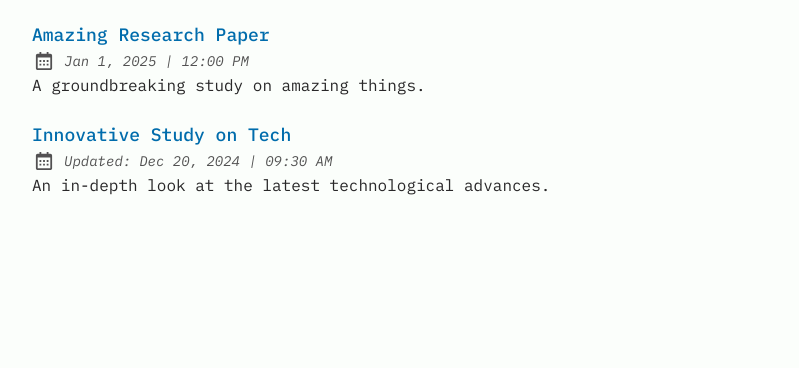
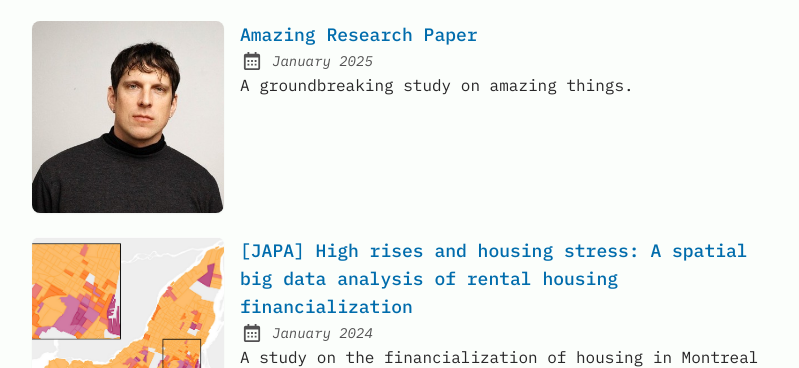
Before and after one commit to maybemkl/mikaelbrunila.com, an Astro site: page /publications in a window 1280 px wide. Shown: the part 356-724 px from the top of the page, without its empty margins (240-1039 px from the left). Built offline with nearby package versions, Linux system fonts and the light colour scheme; Astro itself is replaced by a stand-in of ours.

Commit message:
tweaks to the publications page, increase image size etc

```diff
--- a/src/components/Card.tsx
+++ b/src/components/Card.tsx
@@ -4,20 +4,28 @@ import type { CollectionEntry } from "astro:content";
 
 export interface Props {
   href?: string;
-  frontmatter: CollectionEntry<"blog">["data"];
+  frontmatter: CollectionEntry<"blog">["data"] & { image?: string }; // Add `image` here
   secHeading?: boolean;
 }
 
 export default function Card({ href, frontmatter, secHeading = true }: Props) {
-  const { title, pubDatetime, modDatetime, description } = frontmatter;
+  const { title, pubDatetime, modDatetime, description, image } = frontmatter;
 
   const headerProps = {
     style: { viewTransitionName: slugifyStr(title) },
     className: "text-lg font-medium decoration-dashed hover:underline",
   };
-
+  console.log("Card frontmatter:", frontmatter);
   return (
-    <li className="my-6">
+    <li className="my-6 flex items-start space-x-4">
+      {image && (
+        <img
+          src={image}
+          alt={title}
+          className="w-48 h-48 object-cover rounded-lg shadow-sm" // Increased width and height
+        />
+      )}
+      <div>
         <a
           href={href}
           className="inline-block text-lg font-medium text-skin-accent decoration-dashed underline-offset-4 focus-visible:no-underline focus-visible:underline-offset-0"
@@ -28,8 +36,9 @@ export default function Card({ href, frontmatter, secHeading = true }: Props) {
             <h3 {...headerProps}>{title}</h3>
           )}
         </a>
-      <Datetime pubDatetime={pubDatetime} modDatetime={modDatetime} />
+        <Datetime pubDatetime={pubDatetime} modDatetime={modDatetime} format={frontmatter.format || "full"} />
         <p>{description}</p>
+      </div>
     </li>
   );
 }
--- a/src/components/Datetime.tsx
+++ b/src/components/Datetime.tsx
@@ -4,6 +4,7 @@ import type { CollectionEntry } from "astro:content";
 interface DatetimesProps {
   pubDatetime: string | Date;
   modDatetime: string | Date | undefined | null;
+  format?: "full" | "year-month"; // Added format prop
 }
 
 interface EditPostProps {
@@ -23,6 +24,7 @@ export default function Datetime({
   className = "",
   editPost,
   postId,
+  format = "full", // Added default format prop
 }: Props) {
   return (
     <div
@@ -49,6 +51,7 @@ export default function Datetime({
         <FormattedDatetime
           pubDatetime={pubDatetime}
           modDatetime={modDatetime}
+          format={format} // Pass format prop to FormattedDatetime
         />
         {size === "lg" && <EditPost editPost={editPost} postId={postId} />}
       </span>
@@ -56,28 +59,36 @@ export default function Datetime({
   );
 }
 
-const FormattedDatetime = ({ pubDatetime, modDatetime }: DatetimesProps) => {
+const FormattedDatetime = ({ pubDatetime, modDatetime, format = "full" }: DatetimesProps) => {
+  // MOD: Added format support to adjust date display
   const myDatetime = new Date(
     modDatetime && modDatetime > pubDatetime ? modDatetime : pubDatetime
   );
 
-  const date = myDatetime.toLocaleDateString(LOCALE.langTag, {
-    year: "numeric",
-    month: "short",
-    day: "numeric",
-  });
+  // MOD: Adjusted date formatting based on format prop
+  const dateOptions =
+    format === "year-month"
+      ? { year: "numeric", month: "long" } // Show year and month
+      : { year: "numeric", month: "short", day: "numeric" }; // Default full format
 
-  const time = myDatetime.toLocaleTimeString(LOCALE.langTag, {
+  const timeOptions = {
     hour: "2-digit",
     minute: "2-digit",
-  });
+  };
+
+  const date = myDatetime.toLocaleDateString(LOCALE.langTag, dateOptions);
+  const time = myDatetime.toLocaleTimeString(LOCALE.langTag, timeOptions);
 
   return (
     <>
       <time dateTime={myDatetime.toISOString()}>{date}</time>
-      <span aria-hidden="true"> | </span>
-      <span className="sr-only">&nbsp;at&nbsp;</span>
-      <span className="text-nowrap">{time}</span>
+      {format === "full" && ( // Only show time for full format
+        <>
+          <span aria-hidden="true"> | </span>
+          <span className="sr-only">&nbsp;at&nbsp;</span>
+          <span className="text-nowrap">{time}</span>
+        </>
+      )}
     </>
   );
 };
--- a/src/layouts/Publications.astro
+++ b/src/layouts/Publications.astro
@@ -18,6 +18,9 @@ export interface Props {
 }
 
 const { cards } = Astro.props;
+
+// Add console.log here to debug the cards data
+console.log("Cards data:", cards);
 ---
 
 <Layout title="Publications">
@@ -26,7 +29,14 @@ const { cards } = Astro.props;
     {cards?.length ? (
       <ul class="space-y-6">
         {cards.map((card) => (
-          <Card {...card} />
+          <Card
+            {...card}
+            frontmatter={{
+              ...card.frontmatter,
+              format: "year-month", // Pass format to specify year and month only
+              image: card.frontmatter.image, // Ensure image is passed
+            }}
+          />
         ))}
       </ul>
     ) : (
--- a/src/pages/publications/index.astro
+++ b/src/pages/publications/index.astro
@@ -12,12 +12,12 @@ const publications = [
     modDatetime: null, // Optional
   },
   {
-    title: "Innovative Study on Tech",
-    url: "https://example.com/innovative-tech",
-    image: "/assets/img/mikael_brunila.jpeg",
-    description: "An in-depth look at the latest technological advances.",
-    pubDatetime: "2024-12-15T08:00:00Z",
-    modDatetime: "2024-12-20T09:30:00Z",
+    title: "[JAPA] High rises and housing stress: A spatial big data analysis of rental housing financialization",
+    url: "https://www.tandfonline.com/doi/full/10.1080/01944363.2022.2126382",
+    image: "/assets/img/japa_map.png",
+    description: "A study on the financialization of housing in Montreal using a large scraped dataset and Bayesian spatial models.",
+    pubDatetime: "2024-01-01T00:00:00Z",
+    modDatetime: null,
   },
 ];
 
@@ -29,6 +29,7 @@ const cards = publications.map((pub) => ({
     pubDatetime: pub.pubDatetime,
     modDatetime: pub.modDatetime,
     description: pub.description,
+    image: pub.image, // Pass the image field here
   },
 }));
 ---
```
Also changed, not shown: public/assets/img/japa_map.png (added). Lines whose indentation alone changed are shown as unchanged.
